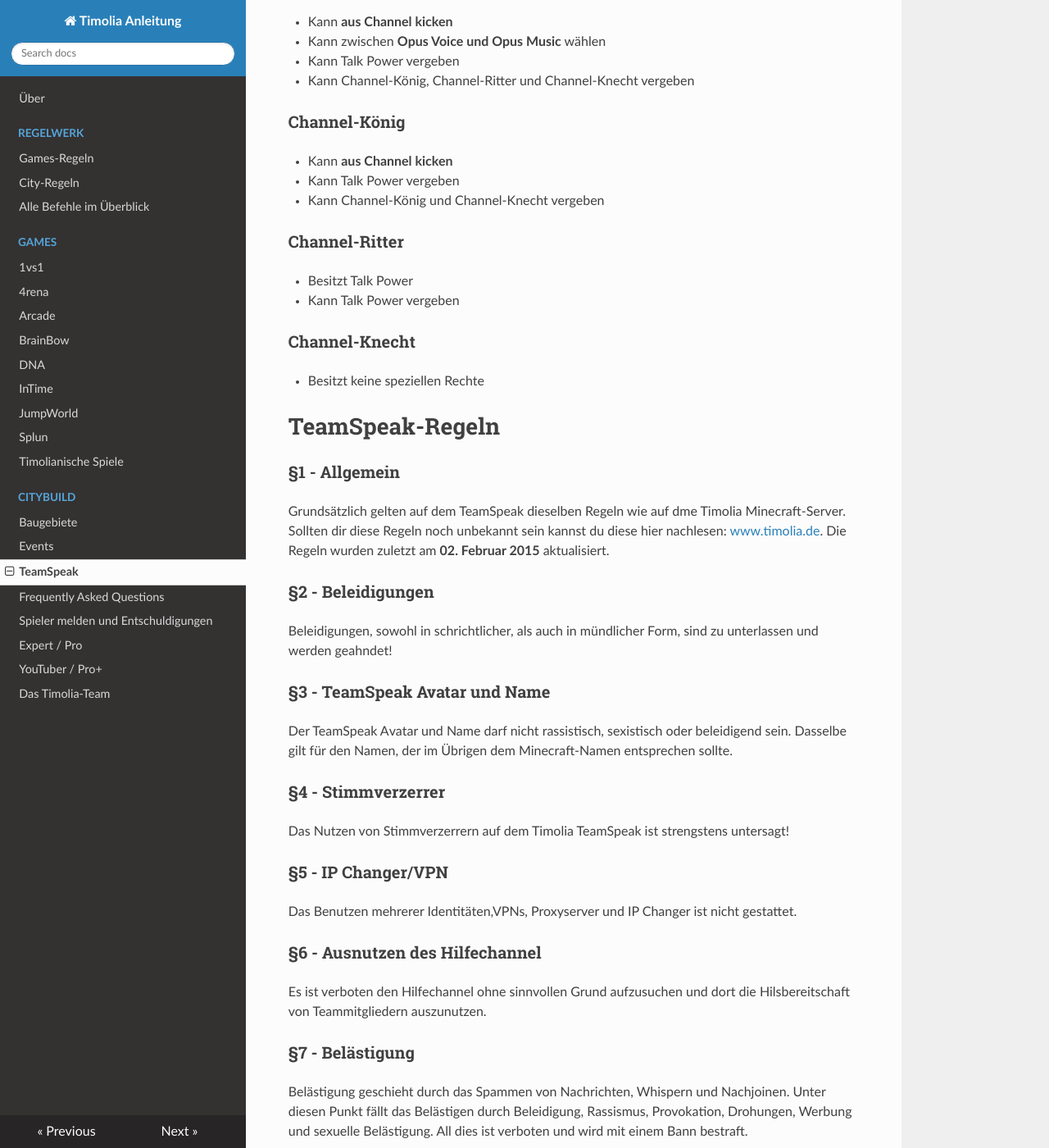
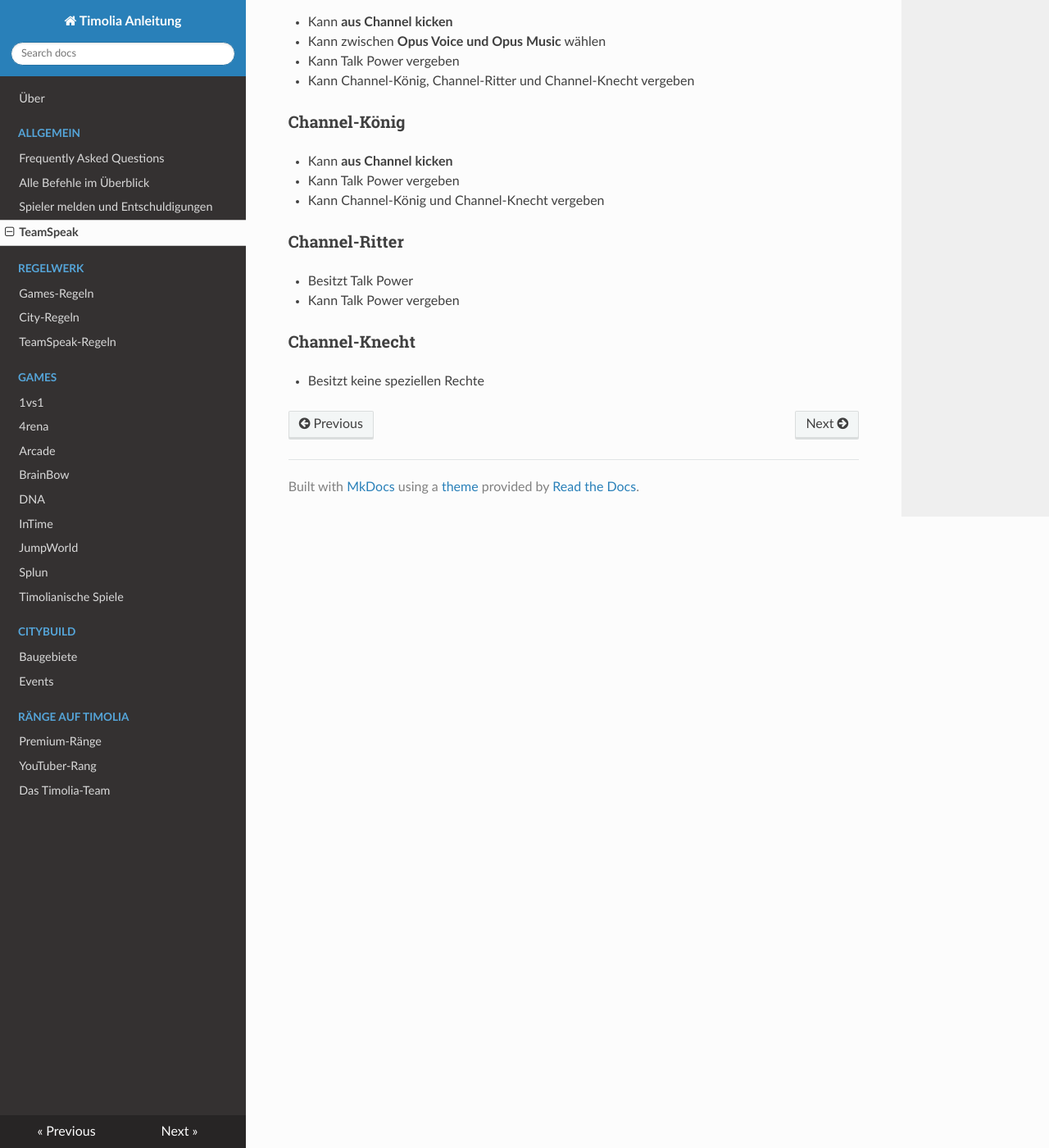
Before and after one commit to TimoliaDE/HowTo, an MkDocs documentation site: the page built from docs/teamspeak.md, in a window 1280 px wide and 1400 px high, scrolled down 1974 px. Shown: the whole window at 82% size. Built offline with MkDocs 1.6.1, drawn with Linux system fonts in a browser that asks for light colours; nearby versions of some CDN libraries; old or Windows-style settings are respelled for this version of MkDocs; some of the changed text lies outside the part shown.

Commit message:
Formatierung, Struktur, CityBuild

```diff
--- a/docs/teamspeak.md
+++ b/docs/teamspeak.md
@@ -64,45 +64,3 @@ Monat sein Icon besitzt, wenn der Channel bis dahin <strong>ausläuft</strong>.
 
 ### Channel-Knecht
 - Besitzt keine speziellen Rechte
-
-# TeamSpeak-Regeln
-
-### §1 - Allgemein
-Grundsätzlich gelten auf dem TeamSpeak dieselben Regeln wie auf dme Timolia Minecraft-Server. Sollten dir diese Regeln noch unbekannt sein kannst du diese hier nachlesen: [www.timolia.de](http://www.timolia.de).
-Die Regeln wurden zuletzt am <strong>02. Februar 2015</strong> aktualisiert.
-
-### §2 - Beleidigungen
-Beleidigungen, sowohl in schrichtlicher, als auch in mündlicher Form, sind zu unterlassen und werden geahndet!
-
-### §3 - TeamSpeak Avatar und Name
-Der TeamSpeak Avatar und Name darf nicht rassistisch, sexistisch oder beleidigend sein. Dasselbe gilt für den Namen, der im Übrigen dem Minecraft-Namen entsprechen sollte.
-
-### §4 - Stimmverzerrer
-Das Nutzen von Stimmverzerrern auf dem Timolia TeamSpeak ist strengstens untersagt!
-
-### §5 - IP Changer/VPN
-Das Benutzen mehrerer Identitäten,VPNs, Proxyserver und IP Changer ist nicht gestattet.
-
-### §6 - Ausnutzen des Hilfechannel
-Es ist verboten den Hilfechannel ohne sinnvollen Grund aufzusuchen und dort die Hilsbereitschaft von Teammitgliedern auszunutzen.
-
-### §7 - Belästigung
-Belästigung geschieht durch das Spammen von Nachrichten, Whispern und Nachjoinen. Unter diesen Punkt fällt das Belästigen durch Beleidigung, Rassismus, Provokation, Drohungen, Werbung und
-sexuelle Belästigung. All dies ist verboten und wird mit einem Bann bestraft.
-
-### §8 - Blockieren der begrenzten Zonen
-Sollte ein User afk in einer begrenzten Zone sein, so blockiert er diese. Teammitgliedern ist es gestattet solche User in die Eingangshalle zu kicken.
-
-### §9 - Identitätsdiebstahl
-Es ist nicht gestattet sich im TeamSpeak als Teammitglied oder YouTuber auszugeben.
-
-### §10 - Unangebrachte Links verbreiten
-Das Verschicken von Viren oder Screamern durch Links ist verboten.
-
-### §11 - Musikbots
-Das Benutzen von privaten Musikbots ist in den öffentlichen Channeln nicht gestattet.
-
-### §12 - Aufnahmen
-Das Aufnehmen von Clients ist nur mit Einwilligung aller Personen im Channel erlaubt.
-
-Bei einem Verstoß gegen die Regeln kann es zu Strafen auf dem Server kommen. Je nach Härtefall kann diese von einem temporären, bishin zu einem permanenten Bann führen.
--- a/mkdocs.yml
+++ b/mkdocs.yml
@@ -2,10 +2,15 @@ site_name: Timolia Anleitung
 
 pages:
 - Über: 'index.md'
+- Allgemein:
+  - Frequently Asked Questions: 'faq.md'
+  - Alle Befehle im Überblick: 'commands.md'
+  - Spieler melden und Entschuldigungen: 'bans.md'
+  - TeamSpeak: 'teamspeak.md'
 - Regelwerk:
-  - Games-Regeln: 'games/rules.md'
-  - City-Regeln: 'city/rules.md'
-- Alle Befehle im Überblick: 'commands.md'
+  - Games-Regeln: 'rules/games.md'
+  - City-Regeln: 'rules/city.md'
+  - TeamSpeak-Regeln: 'rules/teamspeak.md'
 - Games:
   - 1vs1: 'games/1vs1.md'
   - 4rena: 'games/4rena.md'
@@ -19,12 +24,10 @@ pages:
 - CityBuild:
   - Baugebiete: 'city/baugebiete.md'
   - Events: 'city/events.md'
-- TeamSpeak: 'teamspeak.md'
-- Frequently Asked Questions: 'faq.md'
-- Spieler melden und Entschuldigungen: 'bans.md'
-- Expert / Pro: 'premium.md'
-- YouTuber / Pro+: 'youtube.md'
-- Das Timolia-Team: 'team.md'
+- Ränge auf Timolia:
+  - Premium-Ränge: 'ranks/premium.md'
+  - YouTuber-Rang: 'ranks/youtube.md'
+  - Das Timolia-Team: 'ranks/team.md'
 
 theme: readthedocs
 site_author: tixia UG (haftungsbeschraenkt)
```
Also changed, not shown: other parts of docs/teamspeak.md (+4 -4 lines), docs/city/baugebiete.md (+49 -49 lines), docs/faq.md (+3 -3 lines), docs/index.md (+1 -1 lines), docs/ranks/premium.md (renamed from docs/premium.md, +0 -1 lines), docs/rules/city.md (added, +45 -0 lines), docs/rules/teamspeak.md (added, +39 -0 lines), docs/ranks/team.md (renamed from docs/team.md), docs/ranks/youtube.md (renamed from docs/youtube.md), docs/rules/games.md (renamed from docs/games/rules.md), 2 other files.
